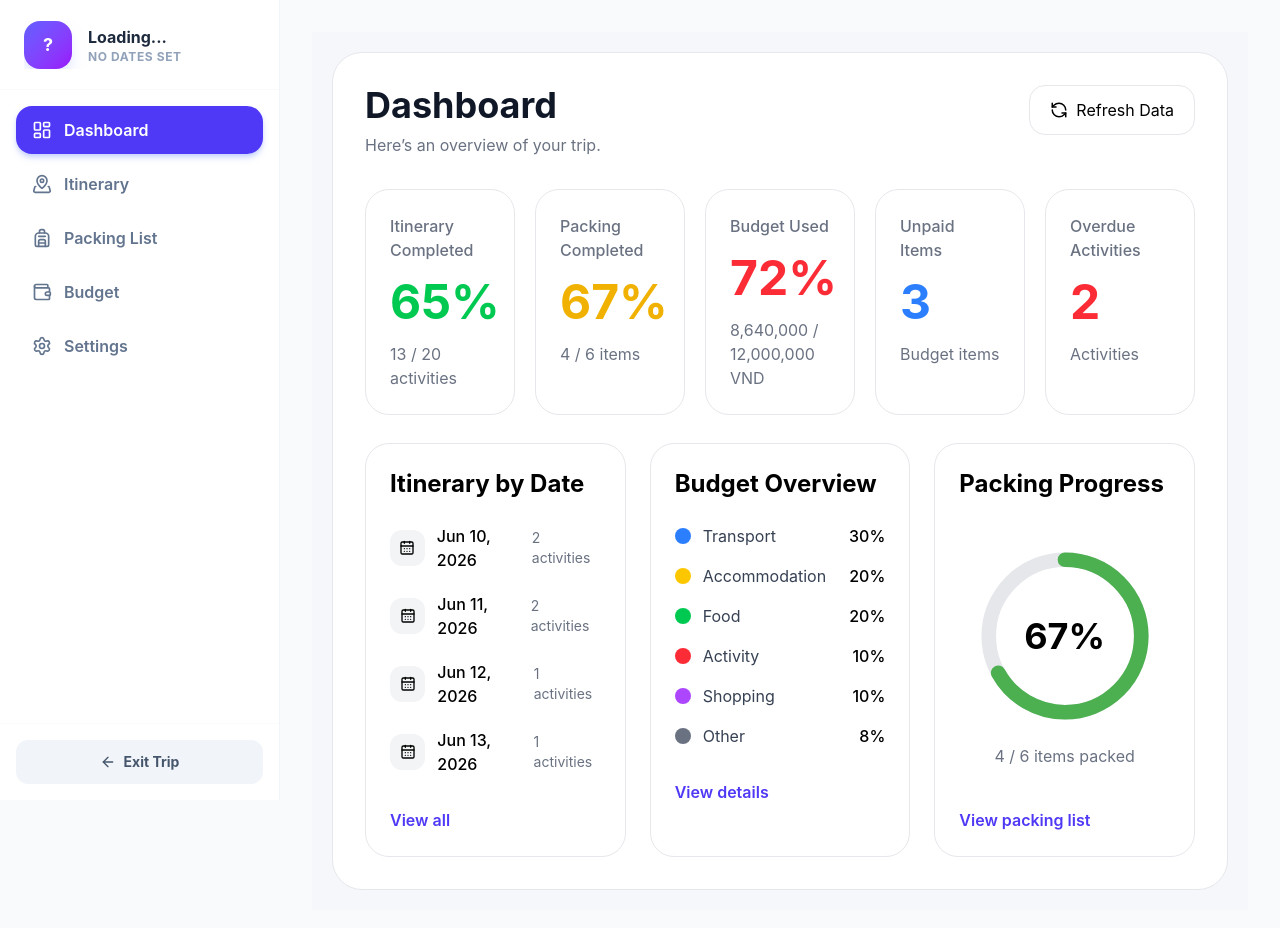
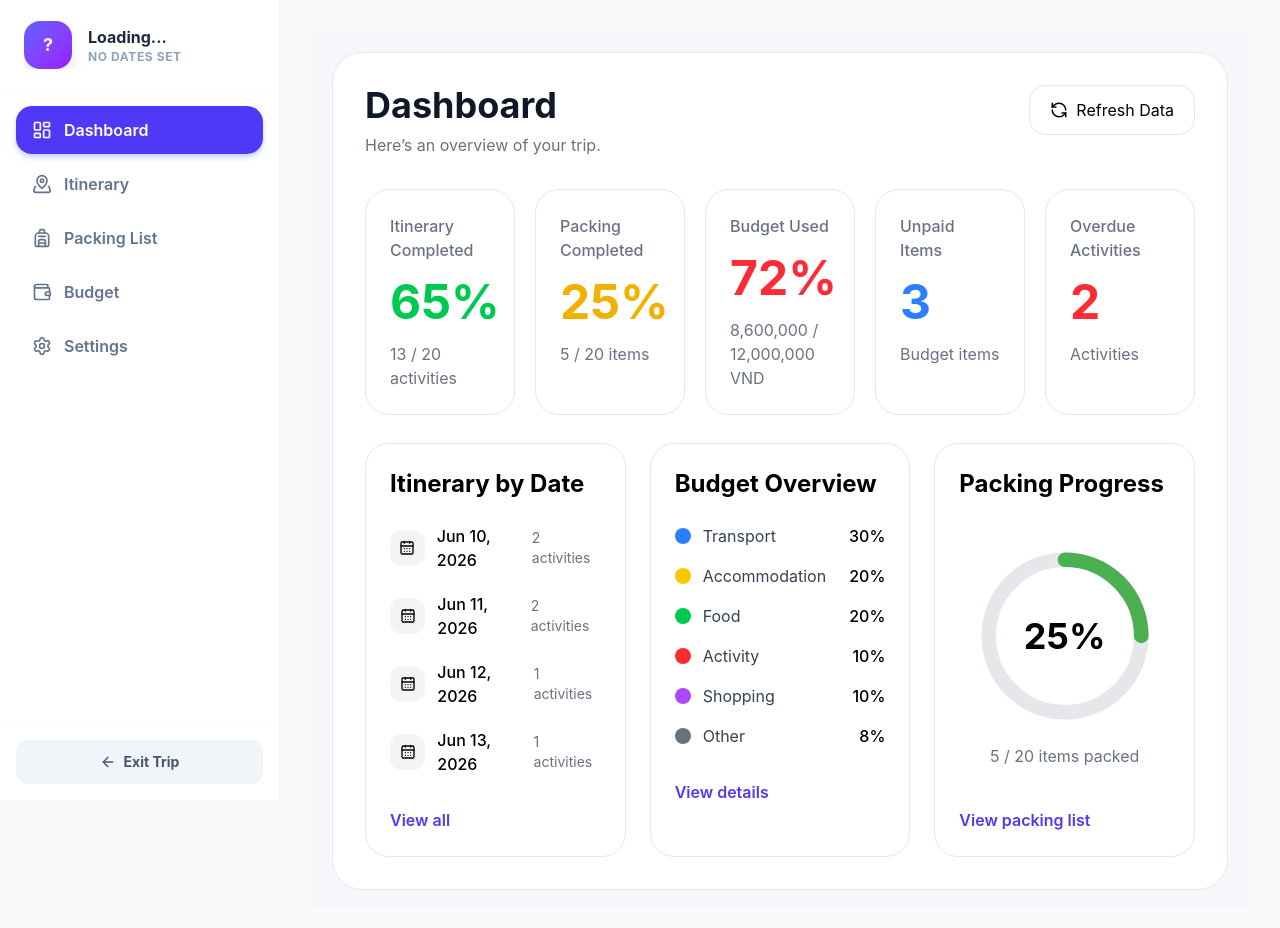
Before and after one commit to HongDiep1806/TravelPlanner, a React (Vite) app in the folder travel-planner-fe/: page /trip/1/dashboard in a window 1280 px wide. Shown: the top 928 px of the page. Built offline with nearby package versions, Linux system fonts and the light colour scheme; no server answers.

Commit message:
connect ui-be dashboard, without percent budget of items

```diff
--- a/travel-planner-fe/src/pages/DashboardPage.jsx
+++ b/travel-planner-fe/src/pages/DashboardPage.jsx
@@ -1,38 +1,11 @@
 import { useEffect, useMemo, useState } from "react";
 import {
   CalendarDays,
-  Backpack,
-  Wallet,
   RefreshCcw,
-  Settings,
-  Map,
-  ChevronRight,
 } from "lucide-react";
 import { useParams, useNavigate } from "react-router-dom";
 
 /* ================= MOCK DATA DÙNG CHO TRƯỜNG HỢP CHƯA CÓ BACKEND ================= */
-
-const mockTripInfo = {
-  tripName: "Da Nang Family Trip",
-  startDate: "Jun 10, 2026",
-  endDate: "Jun 15, 2026",
-};
-
-const mockDashboard = {
-  itineraryCompletedPercent: 65,
-  packingCompletedPercent: 10,
-  budgetUsedPercent: 72,
-
-  completedItineraryItems: 13,
-  totalItineraryItems: 20,
-
-  unpaidBudgetItems: 3,
-  overdueItineraryItems: 2,
-
-  totalSpent: 8640000,
-  totalBudget: 12000000,
-};
-
 const mockItinerary = [
   {
     id: 1,
@@ -93,38 +66,25 @@ const mockBudgetOverview = [
   },
 ];
 
-const mockPackingItems = [
-  {
-    id: 1,
-    itemName: "T-Shirt",
-    packedStatus: "Packed",
+const mockDashboard = {
+  itinerary: {
+    total: 20,
+    done: 13,
+    completedPercent: 65,
+    overdueCount: 2,
   },
-  {
-    id: 2,
-    itemName: "Shoes",
-    packedStatus: "Packed",
+  packing: {
+    total: 20,
+    packed: 5,
+    completedPercent: 25,
   },
-  {
-    id: 3,
-    itemName: "Passport",
-    packedStatus: "Packed",
+  budget: {
+    initial: 12000000,
+    used: 8600000,
+    usedPercent: 72,
+    unpaidItemsCount: 3,
   },
-  {
-    id: 4,
-    itemName: "Sunscreen",
-    packedStatus: "Packed",
-  },
-  {
-    id: 5,
-    itemName: "Camera",
-    packedStatus: "NotPacked",
-  },
-  {
-    id: 6,
-    itemName: "Hat",
-    packedStatus: "NotPacked",
-  },
-];
+};
 
 /* ================= PAGE ================= */
 
@@ -134,8 +94,6 @@ export default function DashboardPage() {
   const [dashboard, setDashboard] = useState(mockDashboard);
   const [itinerary, setItinerary] = useState(mockItinerary);
   const [budgetOverview, setBudgetOverview] = useState(mockBudgetOverview);
-  const [packingItems, setPackingItems] =useState(mockPackingItems);
-  const [tripInfo, setTripInfo] = useState(mockTripInfo);
 
   const [loading, setLoading] = useState(true);
 
@@ -146,19 +104,10 @@ export default function DashboardPage() {
       const [
         dashboardRes,
         itineraryRes,
-        budgetRes,
-        packingRes,
-        tripRes,
       ] = await Promise.all([
-        fetch(`http://localhost:3000/api/trips/${tripId}/dashboard`),
-        fetch(`http://localhost:3000/api/trips/${tripId}/itinerary`),
-        fetch(
-          `http://localhost:3000/api/trips/${tripId}/budget?groupBy=category`
-        ),
-        fetch(`http://localhost:3000/api/trips/${tripId}/packing`),
-        fetch(`http://localhost:3000/api/trips/${tripId}`),
+        fetch(`http://localhost:3000/dashboard/${tripId}`),
+        fetch(`http://localhost:3000/itinerary/${tripId}`),
       ]);
-
       /* ===== DASHBOARD ===== */
       if (dashboardRes.ok) {
         const dashboardData = await dashboardRes.json();
@@ -174,33 +123,6 @@ export default function DashboardPage() {
 
         if (itineraryData?.length > 0) {
           setItinerary(itineraryData);
-        }
-      }
-
-      /* ===== BUDGET ===== */
-      if (budgetRes.ok) {
-        const budgetData = await budgetRes.json();
-
-        if (budgetData?.length > 0) {
-          setBudgetOverview(budgetData);
-        }
-      }
-
-      /* ===== PACKING ===== */
-      if (packingRes.ok) {
-        const packingData = await packingRes.json();
-
-        if (packingData?.length > 0) {
-          setPackingItems(packingData);
-        }
-      }
-
-      /* ===== TRIP ===== */
-      if (tripRes.ok) {
-        const tripData = await tripRes.json();
-
-        if (tripData) {
-          setTripInfo(tripData);
         }
       }
     } catch (error) {
@@ -221,7 +143,7 @@ export default function DashboardPage() {
   const groupedItinerary = useMemo(() => {
     const grouped = {};
 
-    itinerary.forEach((item) => {
+    itinerary?.forEach((item) => {
       const date = item.date;
 
       if (!grouped[date]) {
@@ -234,19 +156,11 @@ export default function DashboardPage() {
     return Object.entries(grouped);
   }, [itinerary]);
 
-  const totalPacked = packingItems.filter(
-    (item) => item.packedStatus === "Packed"
-  ).length;
-
-  const packingPercent =
-    packingItems.length > 0
-      ? Math.round((totalPacked / packingItems.length) * 100)
-      : 0;
-
-  if (loading && !dashboard) {
+  if (loading) {
     return (
-      <div className="flex items-center justify-center h-screen text-gray-500">
-        Loading dashboard...
+      <div className="flex flex-col items-center justify-center h-screen gap-3 text-gray-500">
+        <RefreshCcw className="animate-spin" size={28} />
+        <p>Loading dashboard...</p>
       </div>
     );
   }
@@ -259,7 +173,7 @@ export default function DashboardPage() {
           <div className="flex items-start justify-between mb-8">
             <div>
               <h1 className="text-4xl font-bold text-gray-900">
-                Dashboard
+                {dashboard?.tripName || "Dashboard"}
               </h1>
 
               <p className="text-gray-500 mt-2">
@@ -280,35 +194,35 @@ export default function DashboardPage() {
           <div className="grid grid-cols-5 gap-5 mb-7">
             <StatCard
               title="Itinerary Completed"
-              value={`${dashboard.itineraryCompletedPercent}%`}
+              value={`${dashboard?.itinerary?.completedPercent || 0}%`}
               color="text-green-500"
-              subtitle={`${dashboard.completedItineraryItems} / ${dashboard.totalItineraryItems} activities`}
+              subtitle={`${dashboard?.itinerary?.done || 0} / ${dashboard?.itinerary?.total || 0} activities`}
             />
 
             <StatCard
               title="Packing Completed"
-              value={`${packingPercent}%`}
+              value={`${dashboard?.packing?.completedPercent || 0}%`}
               color="text-yellow-500"
-              subtitle={`${totalPacked} / ${packingItems.length} items`}
+              subtitle={`${dashboard?.packing?.packed || 0} / ${dashboard?.packing?.total || 0} items`}
             />
 
             <StatCard
               title="Budget Used"
-              value={`${dashboard.budgetUsedPercent}%`}
+              value={`${dashboard?.budget?.usedPercent || 0}%`}
               color="text-red-500"
-              subtitle={`${dashboard.totalSpent?.toLocaleString()} / ${dashboard.totalBudget?.toLocaleString()} VND`}
+              subtitle={`${(dashboard?.budget?.used || 0).toLocaleString()} / ${(dashboard?.budget?.initial || 0).toLocaleString()} VND`}
             />
 
             <StatCard
               title="Unpaid Items"
-              value={dashboard.unpaidBudgetItems}
+              value={dashboard?.budget?.unpaidItemsCount || 0}
               color="text-blue-500"
               subtitle="Budget items"
             />
 
             <StatCard
               title="Overdue Activities"
-              value={dashboard.overdueItineraryItems}
+              value={dashboard?.itinerary?.overdueCount || 0}
               color="text-red-500"
               subtitle="Activities"
             />
@@ -422,7 +336,8 @@ export default function DashboardPage() {
                       fill="none"
                       strokeDasharray={326}
                       strokeDashoffset={
-                        326 - (326 * packingPercent) / 100
+                        326 -
+                        ((326 * (dashboard?.packing?.completedPercent || 0)) / 100)
                       }
                       strokeLinecap="round"
                     />
@@ -430,13 +345,13 @@ export default function DashboardPage() {
 
                   <div className="absolute inset-0 flex items-center justify-center">
                     <span className="text-4xl font-bold">
-                      {packingPercent}%
+                      {dashboard?.packing?.completedPercent || 0}%
                     </span>
                   </div>
                 </div>
 
                 <p className="text-gray-500 mt-5">
-                  {totalPacked} / {packingItems.length} items packed
+                  {dashboard?.packing?.packed || 0} / {dashboard?.packing?.total || 0} items packed
                 </p>
               </div>
 
```
